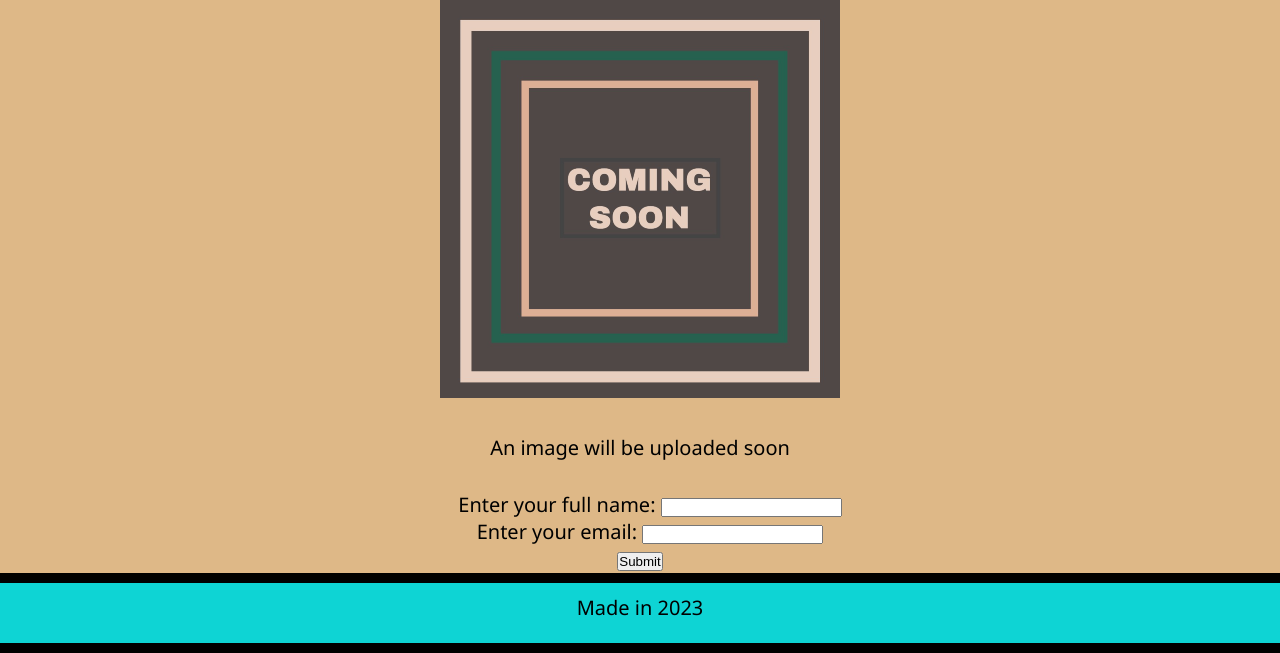
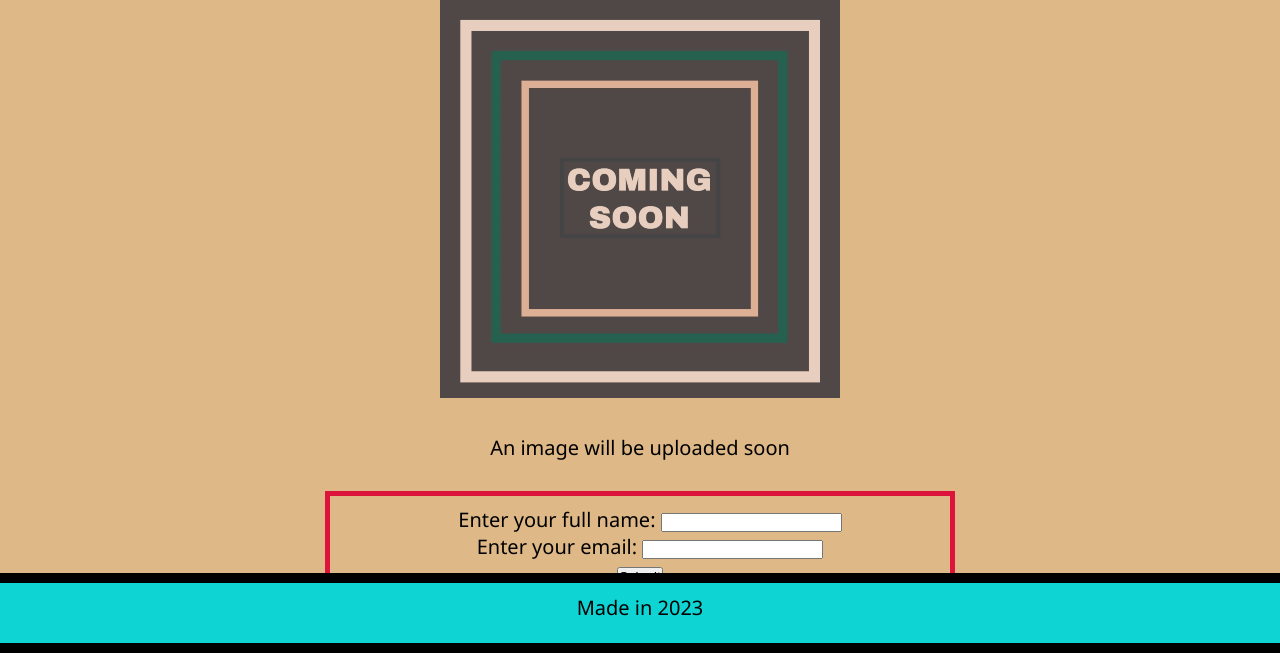
Before and after one commit to jb1756/Mini-Project-Landing-Page_RUT, a plain HTML site: page index.html in a window 1280 px wide. Shown: the part 147-800 px from the top of the page. Drawn offline with Linux system fonts and the light colour scheme.

Commit message:
css bordering

```diff
--- a/styles.css
+++ b/styles.css
@@ -57,6 +57,13 @@ main ,.text-center, .text-right{
     text-align: center;
 }
 
+.information {
+    margin:0 auto;
+    width: 600px;
+    padding: 10px;
+    border: 5px solid crimson;
+}
+
 figcaption {
     margin:30px;
 }
```
